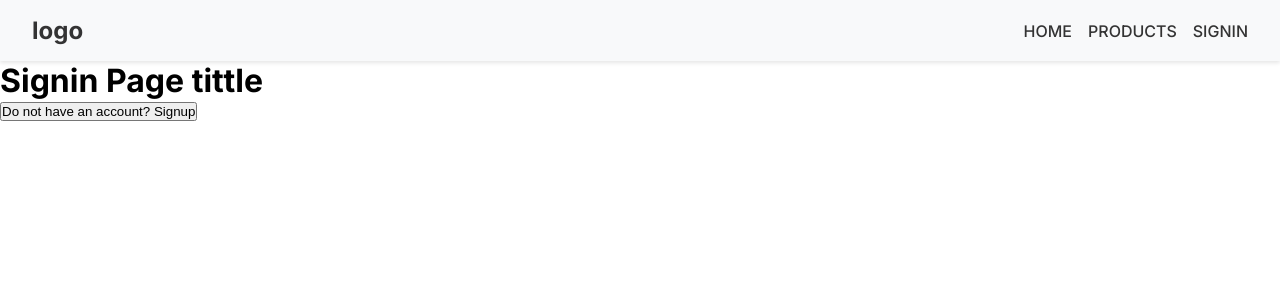
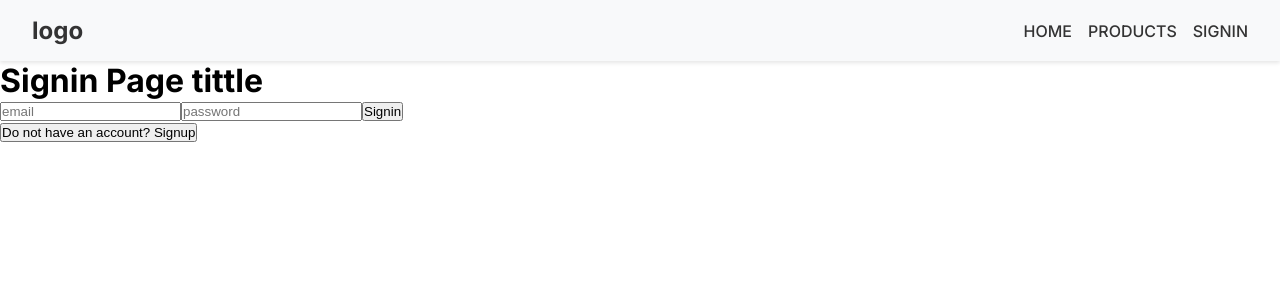
Before and after one commit to Alejandro-Bernal-M/Lovocado-front, a Next.js app: page /session in a window 1280 px wide. Shown: the top 300 px of the page. Built offline with nearby package versions, Linux system fonts and the light colour scheme; no server answers.

Commit message:
Implement signin form

```diff
--- a/src/app/session/page.tsx
+++ b/src/app/session/page.tsx
@@ -1,5 +1,4 @@
 'use client'
-import { useAppSelector, useAppDispatch } from "../../lib/hooks";
 import { useState } from "react";
 import Signin from "@/components/session/Signin";
 import Signup from "@/components/session/Signup";
@@ -7,8 +6,6 @@ import Signup from "@/components/session/Signup";
 export default function Session() {
   const [signin, setSignin] = useState(true);
 
-  // const dispatch = useAppDispatch();
-  // const {token} = useAppSelector((state) => state.user);
   return (
     <div>
       {signin ?
--- a/src/components/session/Signin.tsx
+++ b/src/components/session/Signin.tsx
@@ -1,7 +1,56 @@
+import apiEndPoints from "@/utils/routes";
+
 export default function Signin() {
+  function handleSignin(e: any) {
+    e.preventDefault();
+    const data = new FormData(e.target);
+    const email = data.get('email')
+    const password = data.get('password')
+    const body = {
+      email,
+      password
+    }
+    console.log(body)
+    console.log(data.get('email'))
+    try {
+      fetch(apiEndPoints.signin, {
+        headers: {
+          'Content-Type': 'application/json'
+        },
+        method: "POST",
+        body: JSON.stringify(body),
+      })
+        .then(async(res) => {
+          if(res.ok){
+            e.target.reset()
+            return res.json()
+          }else if(res.status === 400){
+            console.log('error')
+            let data = await res.json()
+            console.log(data.message)
+            return
+          }else{
+            console.log(res.body)
+          }
+        }
+        )
+        .then((data) => {
+          console.log('success')
+          console.log(data);
+        });
+    } catch (error) {
+      console.log(error);
+    }
+  }
   return (
     <div>
       <h1> Signin Page tittle</h1>
+      <form  encType="multipart/form-data"  onSubmit={handleSignin}>
+        <input name="email" type="email" placeholder="email" />
+        <input name="password" type="password" placeholder="password" />
+
+        <button >Signin</button>
+      </form>
     </div>
   );
 }
```
